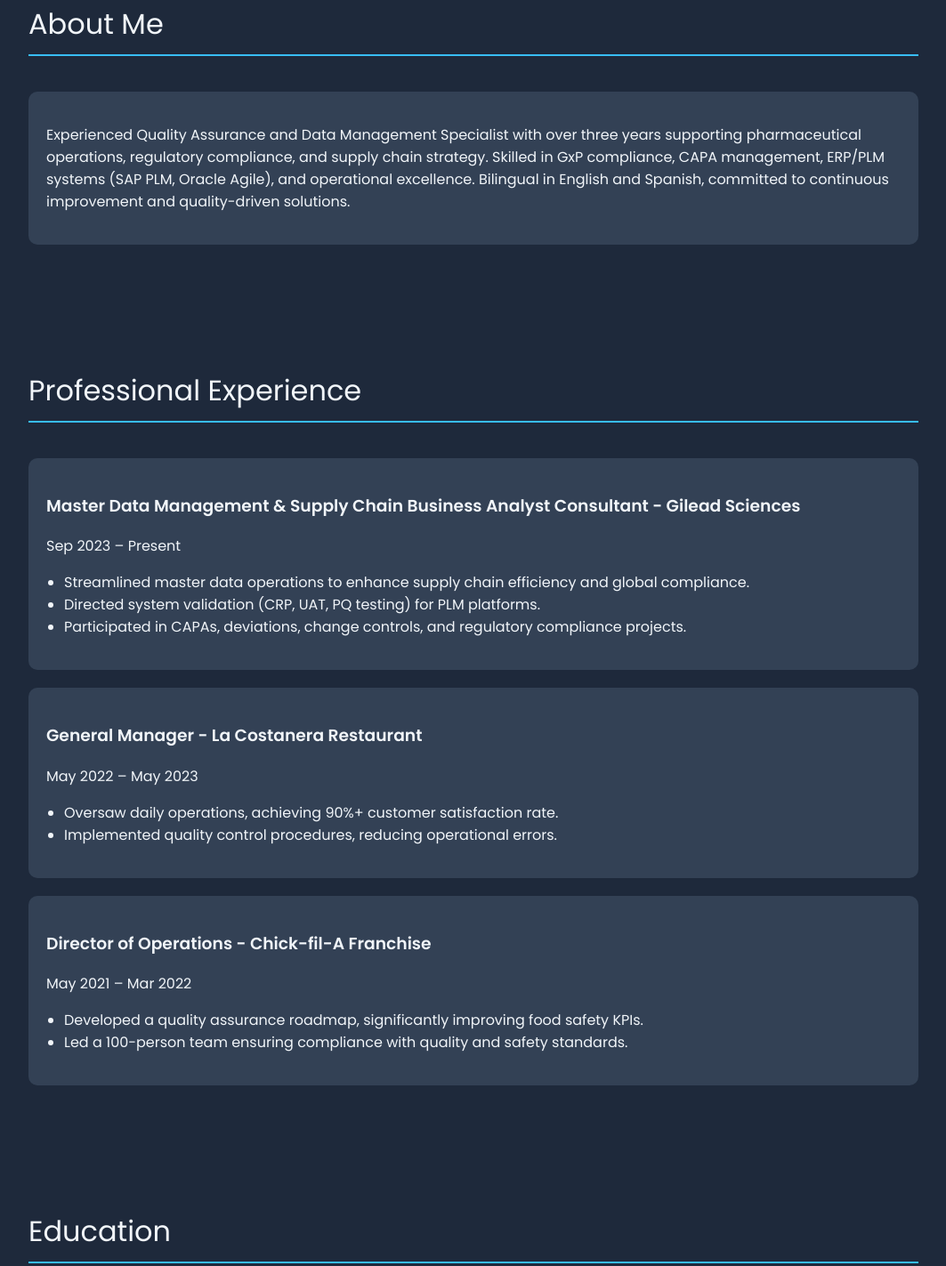
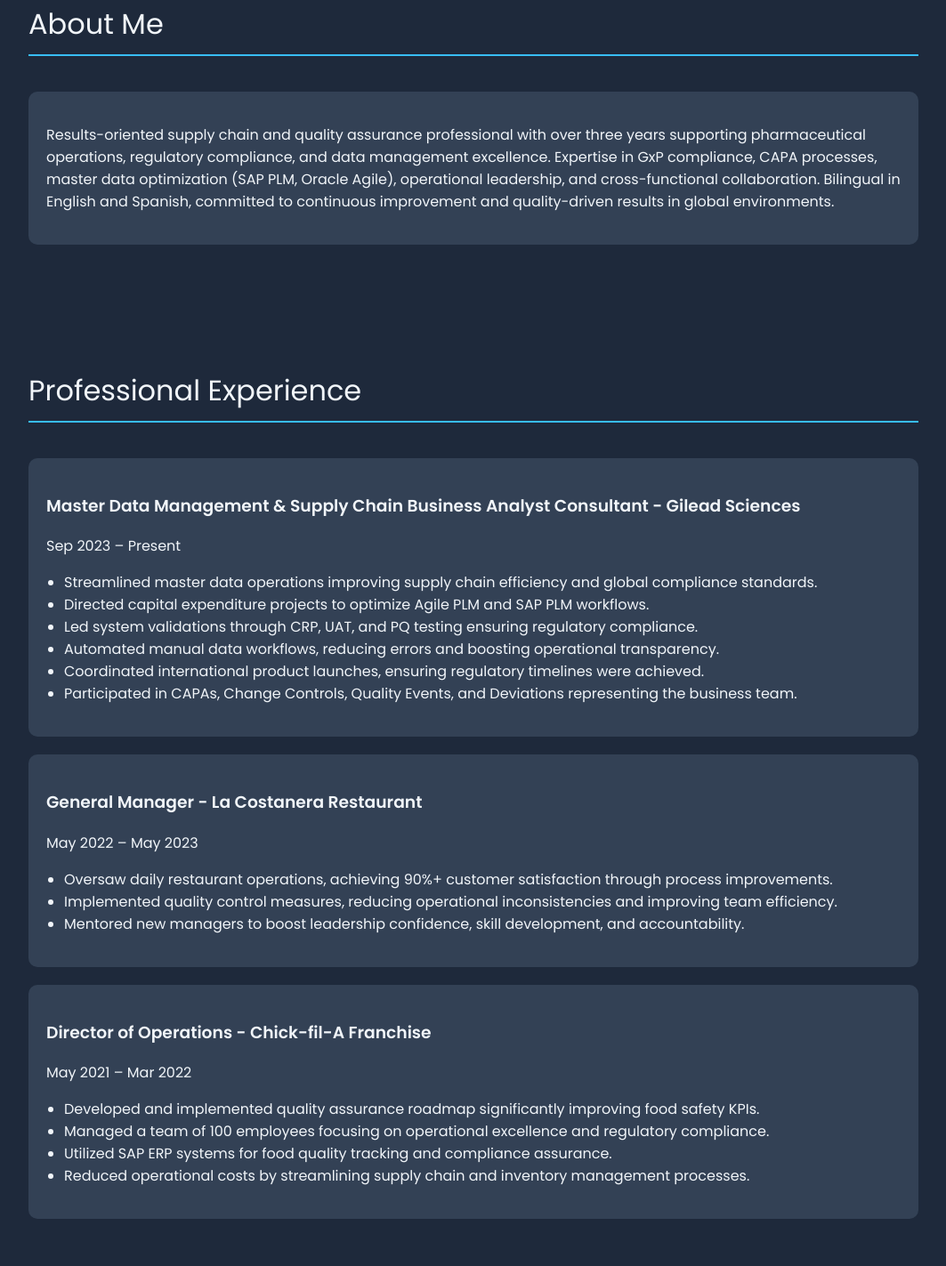
Before and after one commit to JeanChaplin1/JeanChaplin, a plain HTML site: page index.html in a window 1280 px wide. Shown: the part 857-2280 px from the top of the page at 89% size, without its empty margins (108-1171 px from the left). Drawn offline with nearby package versions, Linux system fonts and the light colour scheme.

Commit message:
Add files via upload

```diff
--- a/index.html
+++ b/index.html
@@ -4,12 +4,12 @@
 <head>
   <meta charset="UTF-8">
   <meta name="viewport" content="width=device-width, initial-scale=1.0">
-  <title>Jean Michel Chaplin - Resume</title>
+  <title>Jean Michel Chaplin - Professional Resume</title>
   <link href="https://fonts.googleapis.com/css2?family=Poppins:wght@400;600&display=swap" rel="stylesheet">
   <link href="https://unpkg.com/aos@2.3.1/dist/aos.css" rel="stylesheet">
   <style>
     body { font-family: 'Poppins', sans-serif; margin: 0; background: #1e293b; color: #f1f5f9; }
-    header { background: url('https://images.unsplash.com/photo-1581091870620-1c7a1c2463d1?auto=format&fit=crop&w=1650&q=80') center/cover no-repeat; height: 100vh; display: flex; flex-direction: column; justify-content: center; align-items: center; text-align: center; background-blend-mode: overlay; background-color: rgba(30,41,59,0.7); }
+    header { background: url('images/pharma_background.jpg') center/cover no-repeat; height: 100vh; display: flex; flex-direction: column; justify-content: center; align-items: center; text-align: center; background-blend-mode: overlay; background-color: rgba(30,41,59,0.7); }
     header h1 { font-size: 3rem; margin: 0; }
     header p { font-size: 1.2rem; margin-top: 10px; }
     section { padding: 60px 20px; max-width: 1000px; margin: auto; }
@@ -36,7 +36,7 @@
 <section data-aos="fade-up">
   <div class="section-title">About Me</div>
   <div class="card">
-    <p>Experienced Quality Assurance and Data Management Specialist with over three years supporting pharmaceutical operations, regulatory compliance, and supply chain strategy. Skilled in GxP compliance, CAPA management, ERP/PLM systems (SAP PLM, Oracle Agile), and operational excellence. Bilingual in English and Spanish, committed to continuous improvement and quality-driven solutions.</p>
+    <p>Results-oriented supply chain and quality assurance professional with over three years supporting pharmaceutical operations, regulatory compliance, and data management excellence. Expertise in GxP compliance, CAPA processes, master data optimization (SAP PLM, Oracle Agile), operational leadership, and cross-functional collaboration. Bilingual in English and Spanish, committed to continuous improvement and quality-driven results in global environments.</p>
   </div>
 </section>
 
@@ -46,25 +46,31 @@
     <h3>Master Data Management & Supply Chain Business Analyst Consultant - Gilead Sciences</h3>
     <p>Sep 2023 – Present</p>
     <ul>
-      <li>Streamlined master data operations to enhance supply chain efficiency and global compliance.</li>
-      <li>Directed system validation (CRP, UAT, PQ testing) for PLM platforms.</li>
-      <li>Participated in CAPAs, deviations, change controls, and regulatory compliance projects.</li>
+      <li>Streamlined master data operations improving supply chain efficiency and global compliance standards.</li>
+      <li>Directed capital expenditure projects to optimize Agile PLM and SAP PLM workflows.</li>
+      <li>Led system validations through CRP, UAT, and PQ testing ensuring regulatory compliance.</li>
+      <li>Automated manual data workflows, reducing errors and boosting operational transparency.</li>
+      <li>Coordinated international product launches, ensuring regulatory timelines were achieved.</li>
+      <li>Participated in CAPAs, Change Controls, Quality Events, and Deviations representing the business team.</li>
     </ul>
   </div>
   <div class="card">
     <h3>General Manager - La Costanera Restaurant</h3>
     <p>May 2022 – May 2023</p>
     <ul>
-      <li>Oversaw daily operations, achieving 90%+ customer satisfaction rate.</li>
-      <li>Implemented quality control procedures, reducing operational errors.</li>
+      <li>Oversaw daily restaurant operations, achieving 90%+ customer satisfaction through process improvements.</li>
+      <li>Implemented quality control measures, reducing operational inconsistencies and improving team efficiency.</li>
+      <li>Mentored new managers to boost leadership confidence, skill development, and accountability.</li>
     </ul>
   </div>
   <div class="card">
     <h3>Director of Operations - Chick-fil-A Franchise</h3>
     <p>May 2021 – Mar 2022</p>
     <ul>
-      <li>Developed a quality assurance roadmap, significantly improving food safety KPIs.</li>
-      <li>Led a 100-person team ensuring compliance with quality and safety standards.</li>
+      <li>Developed and implemented quality assurance roadmap significantly improving food safety KPIs.</li>
+      <li>Managed a team of 100 employees focusing on operational excellence and regulatory compliance.</li>
+      <li>Utilized SAP ERP systems for food quality tracking and compliance assurance.</li>
+      <li>Reduced operational costs by streamlining supply chain and inventory management processes.</li>
     </ul>
   </div>
 </section>
@@ -81,11 +87,12 @@
   <div class="section-title">Skills</div>
   <div class="card">
     <ul>
-      <li>GxP Compliance, CAPA Management</li>
-      <li>ERP/PLM Systems (SAP PLM, Oracle Agile)</li>
-      <li>Supply Chain Strategy & Data Management</li>
-      <li>Regulatory Guidelines and Batch Record Review</li>
-      <li>Cross-Functional Team Leadership</li>
+      <li>GxP Compliance, CAPA Management, Regulatory Guidelines</li>
+      <li>Master Data Management (SAP PLM, Oracle Agile PLM)</li>
+      <li>Supply Chain Strategy & Data Governance</li>
+      <li>Batch Record Review & Operational Quality Assurance</li>
+      <li>Cross-Functional Team Leadership and Collaboration</li>
+      <li>Continuous Improvement and System Validation</li>
     </ul>
   </div>
 </section>
@@ -107,9 +114,7 @@
 </footer>
 
 <script src="https://unpkg.com/aos@2.3.1/dist/aos.js"></script>
-<script>
-  AOS.init();
-</script>
+<script>AOS.init();</script>
 
 </body>
 </html>
```
Also changed, not shown: pharma_background.jpg (added).
